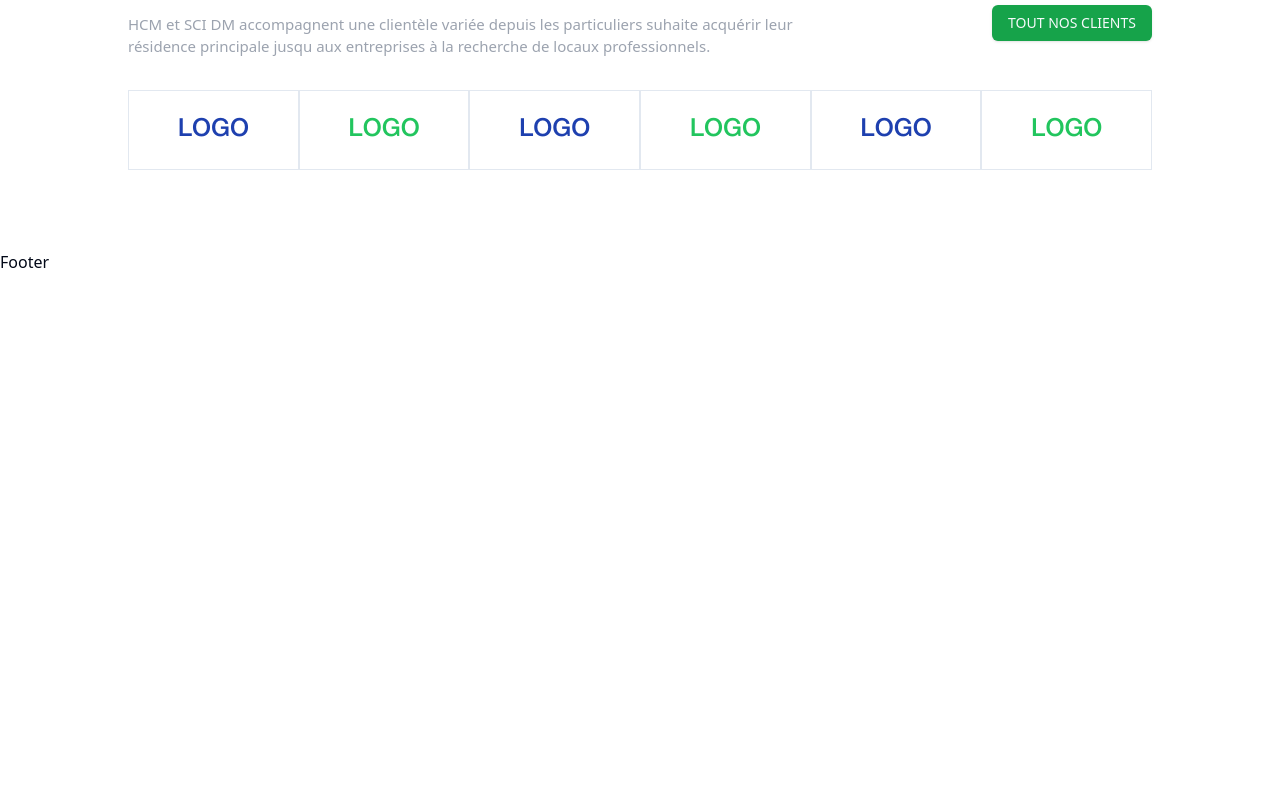
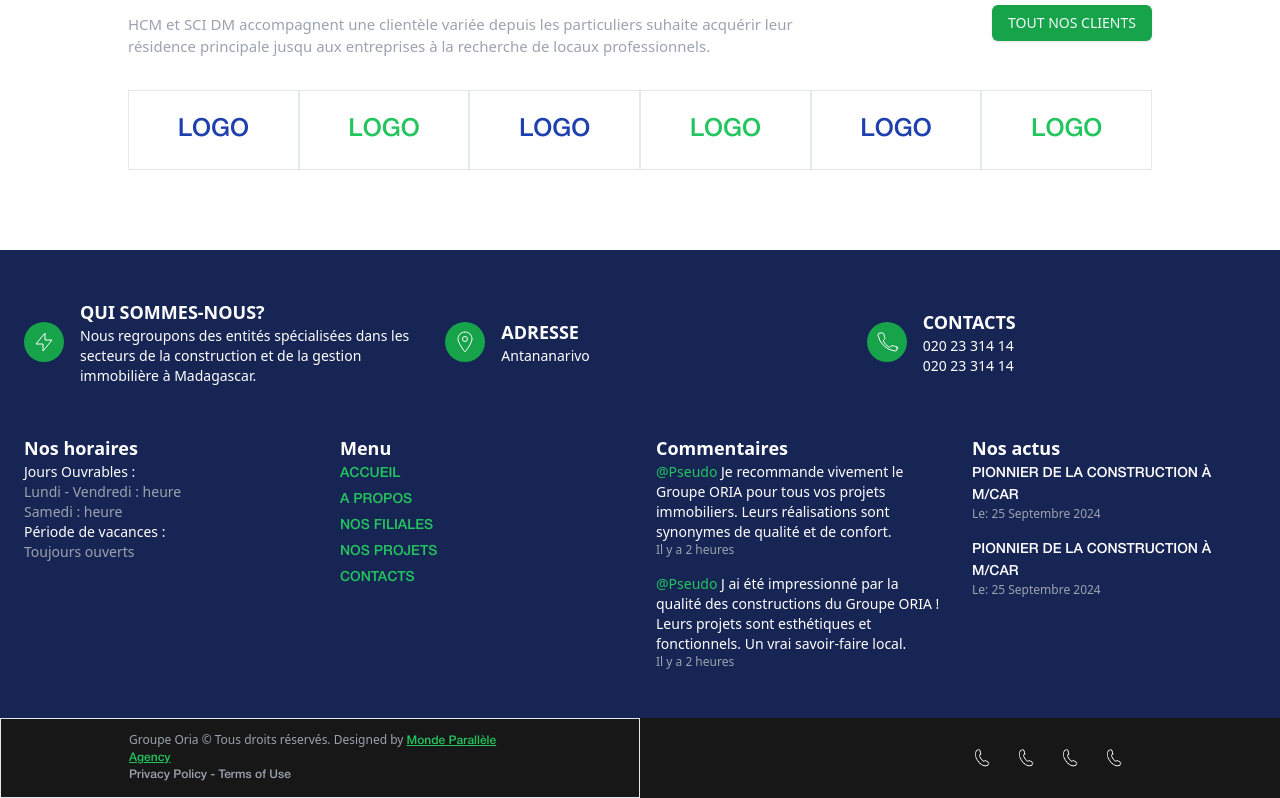
Before and after one commit to SylvHardDev/site-oria, a React (Vite) app: page / in a window 1280 px wide. Shown: the part 2467-3265 px from the top of the page. Before the commit the page ends 2741 px from the top, so only its background shows below. Built offline with nearby package versions, Linux system fonts and the light colour scheme.

Commit message:
bottom footer

```diff
--- a/src/components/Footer/Footer.jsx
+++ b/src/components/Footer/Footer.jsx
@@ -1,9 +1,140 @@
 import "./Footer.css"
+import lamp from "../../assets/icons/lamp.png"
+import phone from "../../assets/icons/phone.png"
+import maps from "../../assets/icons/maps.png"
 
-function Footer() {
+export default function Footer() {
   return (
-    <div>Footer</div>
-  )
+    <footer className="bg-blue-950 text-white py-12 pb-0">
+      <div className="container mx-auto px-6 ">
+        {/* Top section with three blocks */}
+        <div className="grid grid-cols-1 md:grid-cols-3 gap-8 mb-12 ">
+          {/* Block 1: Qui sommes-nous */}
+          <div className="flex items-center">
+            <div className="mr-4">
+              {/* Icon */}
+              <div className="w-10 h-10 bg-green-600 rounded-full flex justify-center items-center">
+                <svg className="text-white w-6 h-6" fill="none" stroke="currentColor" viewBox="0 0 24 24">
+                  <path d="M13 10V3L4 14h7v7l9-11h-7z"></path>
+                </svg>
+              </div>
+            </div>
+            <div>
+              <h4 className="text-lg font-semibold">QUI SOMMES-NOUS?</h4>
+              <p className="text-sm">
+                Nous regroupons des entités spécialisées dans les secteurs de la
+                construction et de la gestion immobilière à Madagascar.
+              </p>
+            </div>
+          </div>
+
+          {/* Block 2: Adresse */}
+          <div className="flex items-center">
+            <div className="mr-4">
+              {/* Icon */}
+              <div className="w-10 h-10 bg-green-600 rounded-full flex justify-center items-center">
+                <svg className="text-white w-6 h-6" fill="none" stroke="currentColor" viewBox="0 0 24 24">
+                  <path d="M12 2C8.13 2 5 5.13 5 9c0 4.25 7 13 7 13s7-8.75 7-13c0-3.87-3.13-7-7-7zm0 9.5a2.5 2.5 0 1 1 0-5 2.5 2.5 0 0 1 0 5z"></path>
+                </svg>
+              </div>
+            </div>
+            <div>
+              <h4 className="text-lg font-semibold">ADRESSE</h4>
+              <p className="text-sm">Antananarivo</p>
+            </div>
+          </div>
+
+          {/* Block 3: Contacts */}
+          <div className="flex items-center">
+            <div className="mr-4">
+              {/* Icon */}
+              <div className="w-10 h-10 bg-green-600 rounded-full flex justify-center items-center">
+                <svg className="text-white w-6 h-6" fill="none" stroke="currentColor" viewBox="0 0 24 24">
+                  <path d="M22 16.92V19a2 2 0 0 1-2.18 2A19.74 19.74 0 0 1 3 5.18 2 2 0 0 1 5 3h2.09a2 2 0 0 1 2 1.72 12.18 12.18 0 0 0 .7 2.81 2 2 0 0 1-.45 2.11l-1.27 1.28a16 16 0 0 0 6.61 6.61l1.28-1.27a2 2 0 0 1 2.11-.45 12.18 12.18 0 0 0 2.81.7 2 2 0 0 1 1.72 2z"></path>
+                </svg>
+              </div>
+            </div>
+            <div>
+              <h4 className="text-lg font-semibold">CONTACTS</h4>
+              <p className="text-sm">020 23 314 14</p>
+              <p className="text-sm">020 23 314 14</p>
+            </div>
+          </div>
+        </div>
+
+        {/* Bottom section */}
+        <div className="grid grid-cols-1 md:grid-cols-4 gap-8">
+          {/* Nos horaires */}
+          <div>
+            <h4 className="text-lg font-semibold">Nos horaires</h4>
+            <p className="text-sm">Jours Ouvrables :</p>
+            <p className="text-sm text-gray-400">Lundi - Vendredi : heure</p>
+            <p className="text-sm text-gray-400">Samedi : heure</p>
+            <p className="text-sm">Période de vacances :</p>
+            <p className="text-sm text-gray-400">Toujours ouverts</p>
+          </div>
+
+          {/* Menu */}
+          <div>
+            <h4 className="text-lg font-semibold">Menu</h4>
+            <ul className="text-sm space-y-1">
+              <li><a href="/" className="text-green-500 hover:text-white">ACCUEIL</a></li>
+              <li><a href="/about" className="text-green-500 hover:text-white">A PROPOS</a></li>
+              <li><a href="/filiales" className="text-green-500 hover:text-white">NOS FILIALES</a></li>
+              <li><a href="/projects" className="text-green-500 hover:text-white">NOS PROJETS</a></li>
+              <li><a href="/contact" className="text-green-500 hover:text-white">CONTACTS</a></li>
+            </ul>
+          </div>
+
+          {/* Commentaires */}
+          <div>
+            <h4 className="text-lg font-semibold">Commentaires</h4>
+            <p className="text-sm">
+              <span className="text-green-500">@Pseudo</span> Je recommande vivement le Groupe ORIA pour tous vos projets immobiliers. Leurs réalisations sont synonymes de qualité et de confort.
+            </p>
+            <p className="text-xs text-gray-400">Il y a 2 heures</p>
+
+            <p className="text-sm mt-4">
+              <span className="text-green-500">@Pseudo</span> J ai été impressionné par la qualité des constructions du Groupe ORIA ! Leurs projets sont esthétiques et fonctionnels. Un vrai savoir-faire local.
+            </p>
+            <p className="text-xs text-gray-400">Il y a 2 heures</p>
+          </div>
+
+          {/* Nos actus */}
+          <div>
+            <h4 className="text-lg font-semibold">Nos actus</h4>
+            <ul className="text-sm space-y-4">
+              <li>
+                <a href="#" className="hover:text-white">PIONNIER DE LA CONSTRUCTION À M/CAR</a>
+                <p className="text-xs text-gray-400">Le: 25 Septembre 2024</p>
+              </li>
+              <li>
+                <a href="#" className="hover:text-white">PIONNIER DE LA CONSTRUCTION À M/CAR</a>
+                <p className="text-xs text-gray-400">Le: 25 Septembre 2024</p>
+              </li>
+            </ul>
+          </div>
+        </div>
+
+      </div>
+      {/* Footer Bottom */}
+      <div className="w-full h-20 mt-12 bg-neutral-900 flex flex-col md:flex-row justify-center items-center text-xs text-gray-400">
+        <div className="left px-32 flex justify-center flex-col h-full w-1/2 border">
+          <p>Groupe Oria © Tous droits réservés. Designed by <a href="#" className="text-green-500 underline">Monde Parallèle Agency</a></p>
+          <div className="mt-4 md:mt-0">
+            <a href="#" className="hover:text-white">Privacy Policy</a>
+            <a href="#" className="hover:text-white"> - Terms of Use</a>
+          </div>
+        </div>
+        <div className="right h-full flex items-center px-32 justify-end w-1/2">
+          <div className="social flex w-48">
+            <img className="w-11 h-11" src={phone} alt="icon facebook" />
+            <img className="w-11 h-11" src={phone} alt="icon google" />
+            <img className="w-11 h-11" src={phone} alt="icon tweeter" />
+            <img className="w-11 h-11" src={phone} alt="icon linkedin" />
+          </div>
+        </div>
+      </div>
+    </footer>
+  );
 }
-
-export default Footer
```
